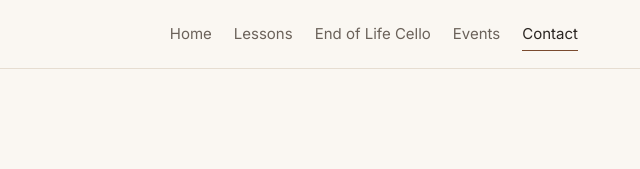
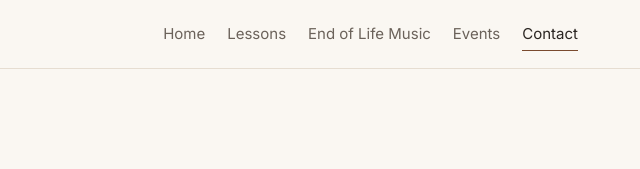
Before and after one commit to lurk1ndog/lifeandcello-site, a plain HTML site: page contact/index.html in a window 1280 px wide. Shown: the top 169 px of the page, 562-1202 px from the left. Drawn offline with nearby package versions, Linux system fonts and the light colour scheme.

Commit message:
Rename End of Life Cello heading and menu label to End of Life Music
Co-Authored-By: Claude Fable 5.2 <noreply@anthropic.com>
Claude-Session: https://claude.ai/code/session_01QTXCsZABiNKw83aDjevyoJ

```diff
--- a/contact/index.html
+++ b/contact/index.html
@@ -11,7 +11,7 @@
 <link rel="stylesheet" href="/style.css">
 </head>
 <body>
-<header><div class="wrap"><a class="brand" href="/">Life and Cello</a><nav><a href="/">Home</a><a href="/lessons/">Lessons</a><a href="/endoflifecello/">End of Life Cello</a><a href="/events/">Events</a><a href="/contact/" aria-current="page">Contact</a></nav></div></header>
+<header><div class="wrap"><a class="brand" href="/">Life and Cello</a><nav><a href="/">Home</a><a href="/lessons/">Lessons</a><a href="/endoflifecello/">End of Life Music</a><a href="/events/">Events</a><a href="/contact/" aria-current="page">Contact</a></nav></div></header>
 <main class="wrap">
 <section class="prose" style="padding-top:64px">
 <p class="eyebrow">Contact</p>
```
